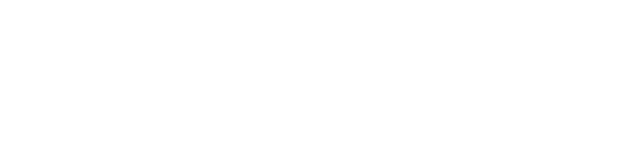
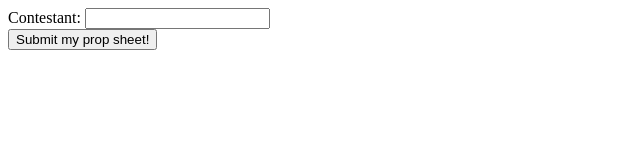
Before and after one commit to rjtravers/propthequestion, a plain HTML site: page submitPropSheet/index.html in a window 1280 px wide. Shown: the whole page, without its empty margins (0-640 px from the left). Drawn offline with Linux system fonts and the light colour scheme.

Commit message:
Add contestant input, converted to form

```diff
--- a/submitPropSheet/index.html
+++ b/submitPropSheet/index.html
@@ -6,8 +6,12 @@
         <link rel="icon" href="../favicon.ico" type="image/x-icon">
     </head>
     <body>
-
-        <div id="questionsContainer"></div>
+        <form>
+            <label for="contestant">Contestant:</label>
+            <input type="text" id="contestant" name="contestant"></input>
+            <div id="questionsContainer"></div>
+             <button type="button" onclick="handleSubmit()">Submit my prop sheet!</button>
+        </form>
 
         <script type="module" src="/propthequestion/site/firebase.js"></script>
         <script type="module" src="/propthequestion/submitPropSheet/script.js"></script>
```
